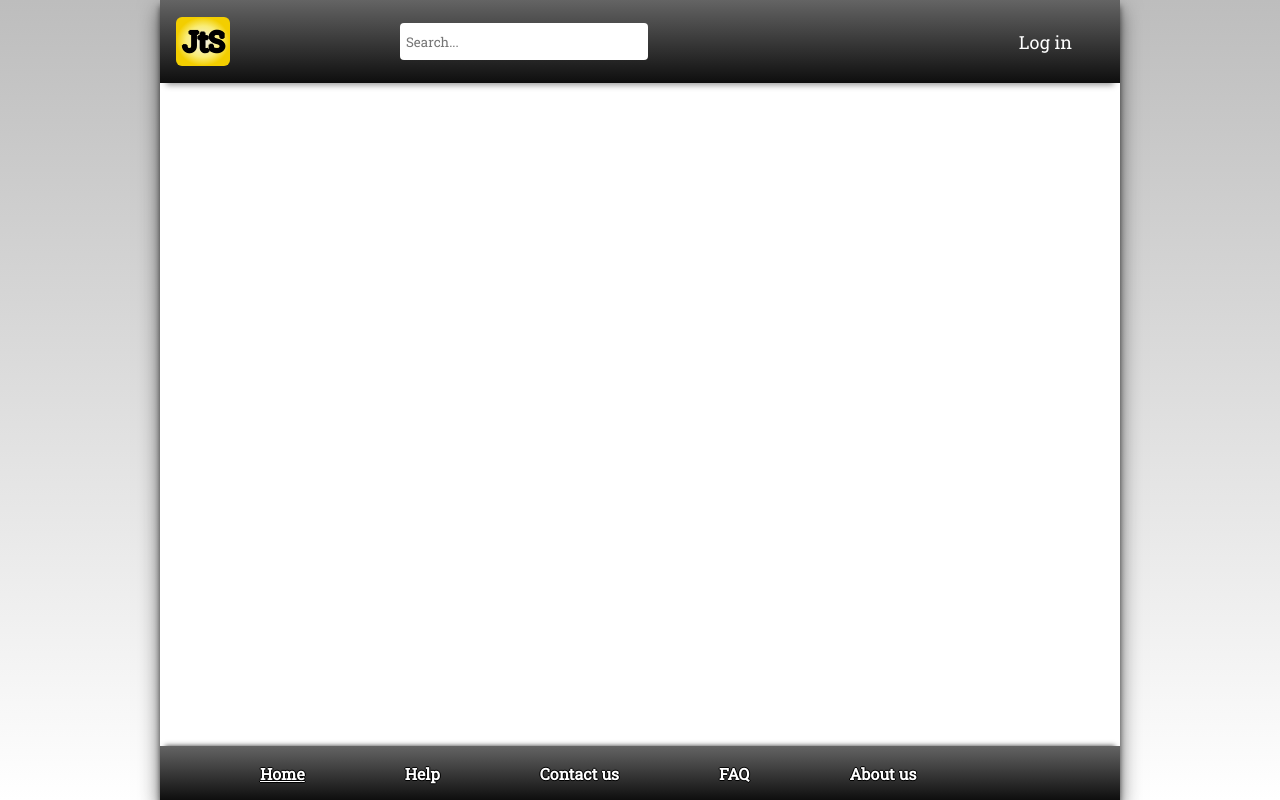
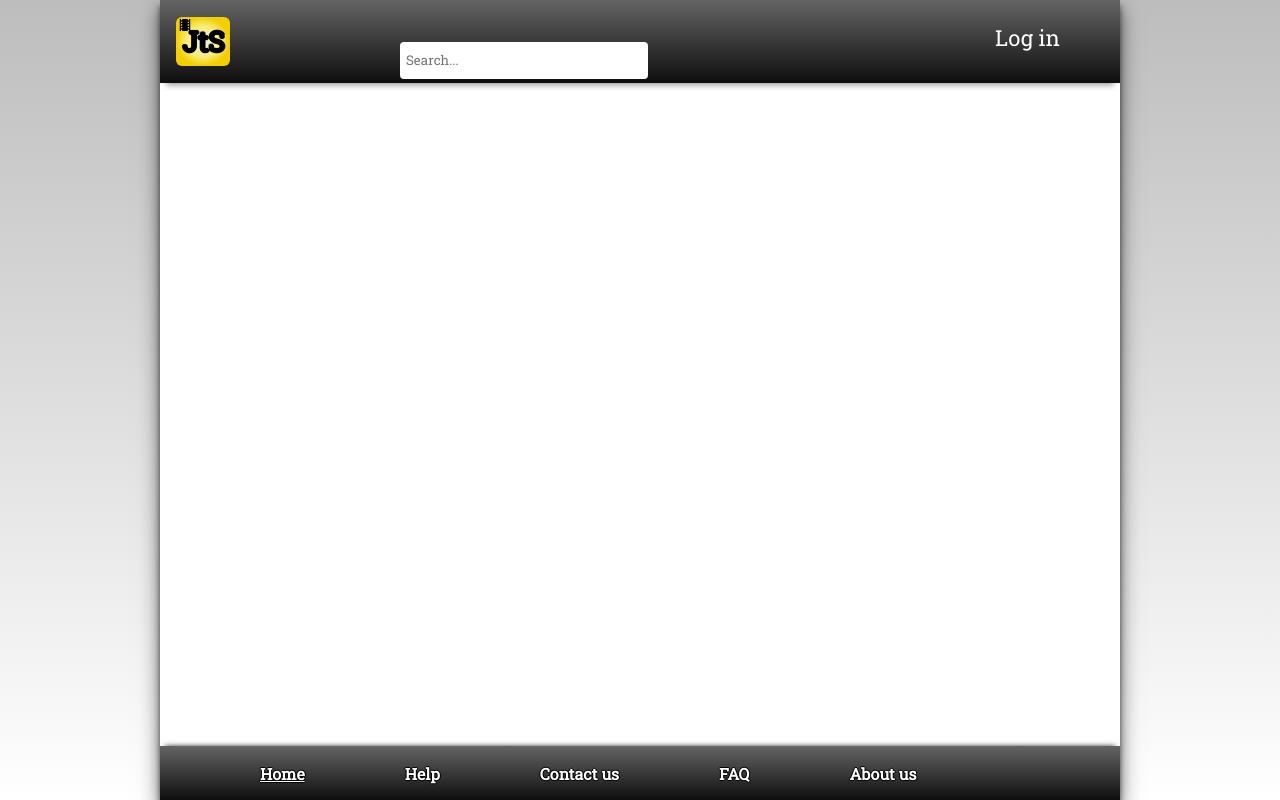
Before and after one commit to itggot-rickard-leksell/jts, a Sinatra app: page / in a window 1280 px wide. Run offline with Sinatra, Linux system fonts and the light colour scheme.

Commit message:
La till databaser och ändra layout

```diff
--- a/app.rb
+++ b/app.rb
@@ -1,8 +1,17 @@
 
 class App < Sinatra::Base
 
+	enable:sessions
+
 	get '/' do
+		if session[:user_id]
+		current_id = session[:user_id]
+		db = SQLite3::Database::new("./jts.db")
+		name = db.execute("SELECT name FROM users WHERE id IS ?", [current_id])
+		erb(:main, locals:{name: name})
+		else
 		erb(:main)
+		end
 	end
 
 	get '/login' do
@@ -16,13 +25,13 @@ class App < Sinatra::Base
 	post '/login' do
 		name = params[:name]
 		password = params[:password]
-		db = SQLite3::Database::new("./database/user_notes.sqlite")
+		db = SQLite3::Database::new("./jts.db")
 		real_password = db.execute("SELECT password FROM users WHERE name=?", [name])
 		if real_password != [] && BCrypt::Password.new(real_password[0][0]) == password
 			session[:user_id] = db.execute("SELECT id FROM users WHERE name=?", [name])[0][0]
-			redirect('/login')
+			redirect('/')
 		else
-			redirect('/')
+			erb(:login, locals:{failure: "Wrong password or username. Please try again."})
 		end
 	end
 
@@ -31,7 +40,7 @@ class App < Sinatra::Base
 		new_password = params[:password]
 		confirmed_password = params[:confirmed_password]
 		if new_password == confirmed_password
-			db = SQLite3::Database::new("./database/user_notes.sqlite")
+			db = SQLite3::Database::new("./jts.db")
 			taken_name = db.execute("SELECT * FROM users WHERE name IS ?", [new_name])
 			if taken_name == []
 				hashed_password = BCrypt::Password.create(new_password)
--- a/public/css/main.css
+++ b/public/css/main.css
@@ -4,6 +4,7 @@ body{
 	overflow: hidden;
 	background: linear-gradient(#BDBDBD, white);
 }
+
 
 header{
 	height: 83px;
@@ -102,7 +103,16 @@ main{
 	height: 100vh;
 	background-color: white;
 	box-shadow: 0 10px 20px rgba(0,0,0,0.56), 0 6px 6px rgba(0,0,0,0.56);
+}
 
+.log{
+	position: absolute;
+	top: 23px;
+	right: 220px;
+	text-decoration: none;
+	color: white;
+	font-family: 'Roboto Slab';
+	font-size: 22px;
 }
 
 .login{
--- a/views/layout.erb
+++ b/views/layout.erb
@@ -12,8 +12,10 @@
 <header style="font-family: Roboto-Slab;">
  <div class="bar">
         <h1> JtS </h1>
+        <div class="search">
         <input type="text" placeholder="Search...">
-        <a href="/login"> Log in </a>
+        <img style="width: 16px; padding: 2px;" src="./img/movie.png">
+        </div>
     </div>
 </header>
 <body>
--- a/views/login.erb
+++ b/views/login.erb
@@ -8,12 +8,14 @@
 </head>
 <body>
 <div class="login">
-
     <form action="/login" method="post">
     <input type="text" name="name" placeholder="Username">
     <input type="password" name="password" placeholder="Password">
     <input type="submit" value="Login">
     <a href="/new_user"> Create new user</a>
+     <%if defined? failure%>
+    <%=failure%>
+    <%end%>
     </div>
 </body>
 </html>
--- a/views/main.erb
+++ b/views/main.erb
@@ -0,0 +1,5 @@
+  <%if defined? name%>
+    <a class="log" href="login"><%=name[0][0]%></a>
+    <%else%>
+    <a class="log" href="login">Log in</a>
+    <%end%>
```
Also changed, not shown: Gemfile, public/img/movie.png (added), public/img/search.png (added), 2 other files.
